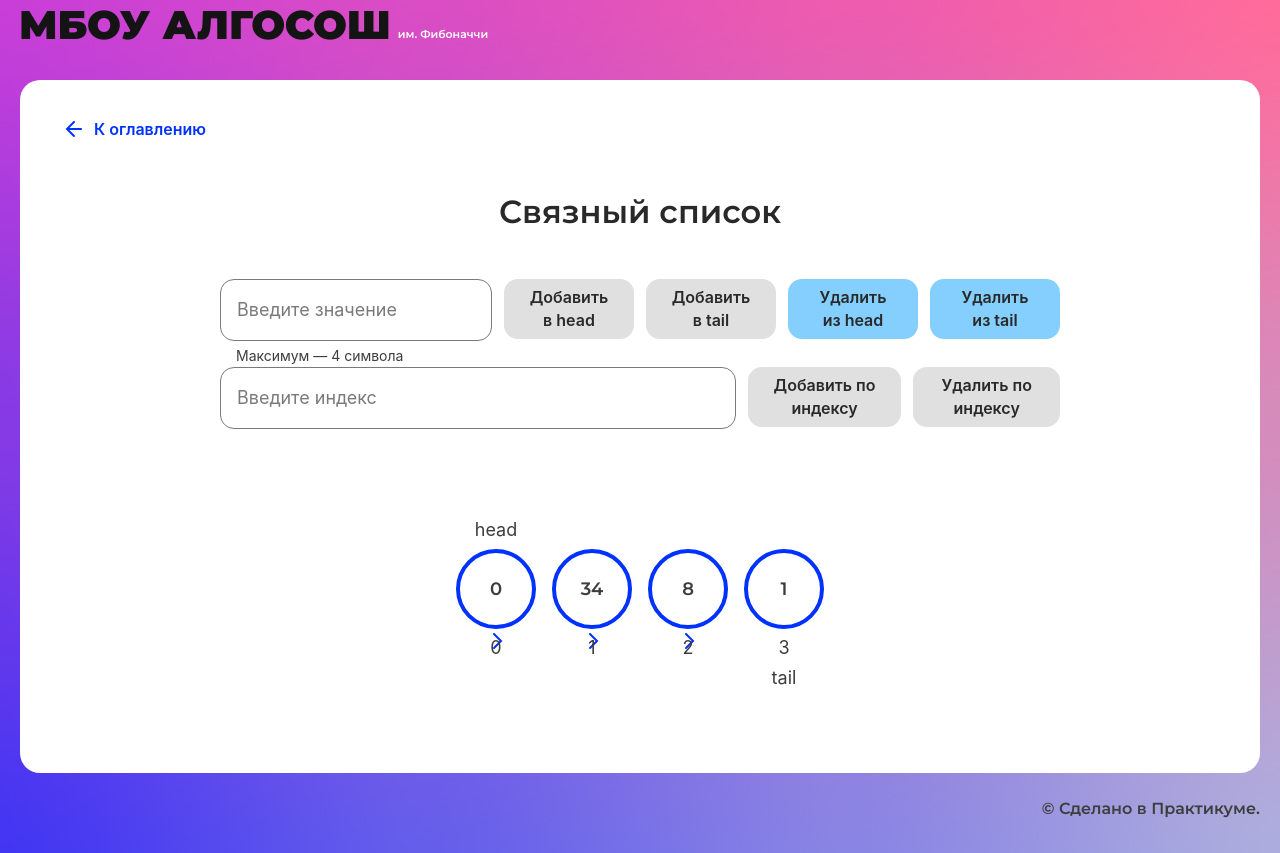
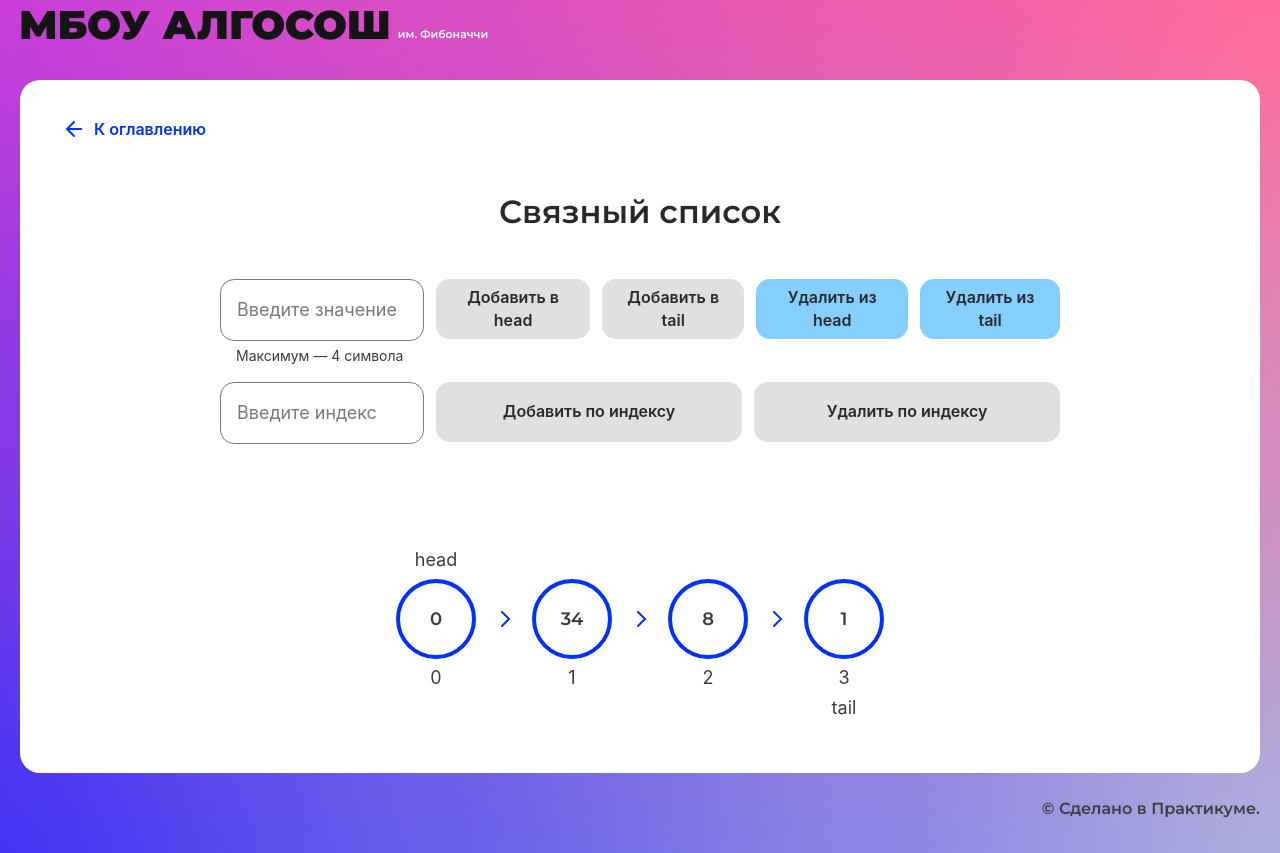
Before and after one commit to Dvdovina/algoSosh, a React (Create React App) app: page /list in a window 1280 px wide. Built offline with nearby package versions, Linux system fonts and the light colour scheme.

Commit message:
feat: list-page algorithm

```diff
--- a/src/components/list-page/list-page.module.css
+++ b/src/components/list-page/list-page.module.css
@@ -1,19 +1,18 @@
 .input_box {
+    column-gap: 12px;
     display: flex;
-    gap: 12px;
+    justify-content: space-between;
     margin: 0 auto;
     max-width: 840px;
+    padding-bottom: 15px;
 }
 
-.buttons_box {
-    display: flex;
-    gap: 12px;
-    justify-content: flex-start;
-    width: 430px;
+.button {
+    width: 362px;
 }
 
-.clear {
-    margin-left: 80px;
+.input {
+    max-width: 204px
 }
 
 .circle_box {
@@ -26,25 +25,9 @@
     padding-top: 120px;
 }
 
-.paragraph {
-    color: #3d3d3d;
+
+.listItem {
+    align-items: center;
     display: flex;
-    font-family: Segoe UI;
-    font-size: 14px;
-    font-style: normal;
-    font-weight: 400;
-    line-height: 22px;
-    margin: 6px 0 0 490px;
-    padding: 0;
+    gap: 16px;
 }
-
-
-.list {
-    margin: 0 auto;
-    display: flex;
-    justify-content: center;
-    padding-top: 120px;
-    padding-left: 0;
-    list-style-type: none;
-    gap: 16px;
-  }
--- a/src/components/list-page/list-page.tsx
+++ b/src/components/list-page/list-page.tsx
@@ -21,7 +21,7 @@ export const ListPage: React.FC = () => {
 
   const { values, handleChange, setValues } = useForm({ value: "" });
 
-  const [index, setIndex] = useState<{ value: string; }>({ value: "" });
+  const [currentIndex, setIndex] = useState<{ value: string; }>({ value: "" });
 
   const initialArr: TString[] = [
     { value: "0", state: ElementStates.Default },
@@ -36,7 +36,7 @@ export const ListPage: React.FC = () => {
 
   const [loader, setLoader] = useState(false);
 
-  const [string, setString] = useState<TString[]>(list.toArray());
+  const [arr, setArr] = useState<TString[]>(list.toArray());
 
   const [current, setCurrent] = useState<string>();
 
@@ -44,11 +44,11 @@ export const ListPage: React.FC = () => {
 
   const [tail, setTail] = useState<string | React.ReactElement<any, string | React.JSXElementConstructor<any>>>("");
 
-  let indexNum = Number(index.value);
+  let indexNum = Number(currentIndex.value);
 
   const changeInputIndex = (event: SyntheticEvent<HTMLInputElement>) => {
     const { value, name } = event.target as HTMLInputElement;
-    setIndex({ ...index, [name]: value });
+    setIndex({ ...currentIndex, [name]: value });
   };
 
 
@@ -69,12 +69,12 @@ export const ListPage: React.FC = () => {
       );
       setList(list);
       await timeout(SHORT_DELAY_IN_MS);
-      setString([...list.toArray()]);
+      setArr([...list.toArray()]);
       setHead("head");
       await timeout(SHORT_DELAY_IN_MS);
       list.toArray()[0].state = ElementStates.Default;
       setList(list);
-      setString([...list.toArray()]);
+      setArr([...list.toArray()]);
       setCurrent("");
       setLoader(false);
       setValues({ value: "" });
@@ -98,7 +98,7 @@ export const ListPage: React.FC = () => {
     list.deleteHead();
     setList(list);
     await timeout(SHORT_DELAY_IN_MS);
-    setString([...list.toArray()]);
+    setArr([...list.toArray()]);
     setTail("");
     setText("");
     setCurrent("");
@@ -123,12 +123,12 @@ export const ListPage: React.FC = () => {
       );
       setList(list);
       await timeout(SHORT_DELAY_IN_MS);
-      setString([...list.toArray()]);
+      setArr([...list.toArray()]);
       setHead("");
       await timeout(SHORT_DELAY_IN_MS);
-      list.toArray()[string.length].state = ElementStates.Default;
+      list.toArray()[arr.length].state = ElementStates.Default;
       setList(list);
-      setString([...list.toArray()]);
+      setArr([...list.toArray()]);
       setCurrent("");
       setValues({ value: "" });
       setLoader(false);
@@ -142,16 +142,16 @@ export const ListPage: React.FC = () => {
     setText("Удалить из tail");
     setTail(
       <Circle
-        letter={list.toArray()[string.length - 1].value}
+        letter={list.toArray()[arr.length - 1].value}
         state={ElementStates.Changing}
         isSmall={true}
       />
     );
-    list.toArray()[string.length - 1].value = "";
+    list.toArray()[arr.length - 1].value = "";
     await timeout(SHORT_DELAY_IN_MS);
     list.deleteTail();
     setList(list);
-    setString([...list.toArray()]);
+    setArr([...list.toArray()]);
     setTail("tail");
     setText("");
     setCurrent("");
@@ -177,20 +177,20 @@ export const ListPage: React.FC = () => {
           await timeout(SHORT_DELAY_IN_MS);
           list.toArray()[i].state = ElementStates.Changing;
           setList(list);
-          setString([...list.toArray()]);
+          setArr([...list.toArray()]);
           await timeout(SHORT_DELAY_IN_MS);
         }
       }
       list.addByIndex({ value: values.value, state: ElementStates.Modified }, indexNum);
       setList(list);
-      setString([...list.toArray()]);
+      setArr([...list.toArray()]);
       await timeout(SHORT_DELAY_IN_MS);
       const arr = list.toArray().map((value) => ({
         ...value,
         color: ElementStates.Default,
       })) as TString[];
       setList(list);
-      setString([...arr]);
+      setArr([...arr]);
       setHead("");
       setCurrent("");
       setText("");
@@ -212,7 +212,7 @@ export const ListPage: React.FC = () => {
         await timeout(SHORT_DELAY_IN_MS);
         list.toArray()[i].state = ElementStates.Changing;
         setList(list);
-        setString([...list.toArray()]);
+        setArr([...list.toArray()]);
         await timeout(SHORT_DELAY_IN_MS);
       }
       if (i === indexNum) {
@@ -224,23 +224,23 @@ export const ListPage: React.FC = () => {
           />
         );
         setList(list);
-        setString([...list.toArray()]);
+        setArr([...list.toArray()]);
         list.toArray()[indexNum].value = "";
         setList(list);
-        setString([...list.toArray()]);
+        setArr([...list.toArray()]);
         await timeout(SHORT_DELAY_IN_MS);
       }
     }
     list.deleteByIndex(indexNum);
     setList(list);
     await timeout(SHORT_DELAY_IN_MS);
-    setString([...list.toArray()]);
+    setArr([...list.toArray()]);
     const defaultArray = list.toArray().map((value) => ({
       ...value,
       color: ElementStates.Default,
     })) as TString[];
     setList(list);
-    setString([...defaultArray]);
+    setArr([...defaultArray]);
     setTail("");
     setCurrent("");
     setText("");
@@ -307,11 +307,13 @@ export const ListPage: React.FC = () => {
       <form className={listPageStyles.input_box}>
         <Input
           placeholder="Введите значение"
+          extraClass={listPageStyles.input}
           maxLength={4}
           type="text"
           isLimitText={true}
           onChange={(e: ChangeEvent<HTMLInputElement>) => handleChange(e)}
           value={values.value}
+          name="value"
           disabled={(loader ? true : false) || (list.toArray().length === 6 ? true : false)}
         />
         <Button
@@ -333,24 +335,25 @@ export const ListPage: React.FC = () => {
           type="button"
           onClick={() => deleteHeadOnClick()}
           isLoader={current === "Удалить из head" && loader}
-          disabled={loader ? true : false}
+          disabled={arr.length === 0}
         />
         <Button
           text="Удалить из tail"
           type="button"
           onClick={() => deleteTailOnClick()}
           isLoader={current === "Удалить из tail" && loader}
-          disabled={loader ? true : false}
+          disabled={arr.length === 0}
         />
       </form>
       <form className={listPageStyles.input_box}>
         <Input
           placeholder="Введите индекс"
+          extraClass={listPageStyles.input}
           onChange={changeInputIndex}
-          value={index.value}
+          value={currentIndex.value}
           disabled={(loader ? true : false)}
           type="number"
-          max={6}
+          max={10}
           min={0}
           name="value"
         />
@@ -358,29 +361,31 @@ export const ListPage: React.FC = () => {
           text="Добавить по индексу"
           type="button"
           onClick={() => addIndexOnClick()}
+          extraClass={listPageStyles.button}
           isLoader={current === "Добавить по индексу" && loader}
           disabled={
-            ((values.value === "" || index.value === "" || (list.toArray().length - 1) < Number(index.value)) ? true : false)
+            ((values.value === "" || currentIndex.value === "" || (list.toArray().length - 1) < Number(currentIndex.value)) ? true : false)
           }
         />
         <Button
           text="Удалить по индексу"
           type="button"
+          extraClass={listPageStyles.button}
           onClick={() => deleteIndexOnClick()}
-          disabled={index.value === "" || (list.toArray().length - 1) < Number(index.value) ? true : false}
+          disabled={currentIndex.value === "" || (list.toArray().length - 1) < Number(currentIndex.value) ? true : false}
           isLoader={current === "Удалить по индексу" && loader}
         />
       </form>
 
-      <ul className={listPageStyles.list}>
-        {string &&
-          string?.map((item, index) => {
+      <ul className={listPageStyles.circle_box}>
+        {arr &&
+          arr?.map((item, index) => {
             return (
               <li key={index} className={listPageStyles.listItem}>
                 <Circle
                   letter={item.value}
                   head={showHead(
-                    string,
+                    arr,
                     current,
                     index,
                     text,
@@ -388,7 +393,7 @@ export const ListPage: React.FC = () => {
                     indexNum
                   )}
                   tail={showTail(
-                    string,
+                    arr,
                     index,
                     text,
                     tail,
@@ -397,7 +402,7 @@ export const ListPage: React.FC = () => {
                   state={item.state}
                   index={index}
                 />
-                {index < string.length - 1 ? <ArrowIcon /> : null}
+                {index < arr.length - 1 ? <ArrowIcon /> : null}
               </li>
             );
           })}
```
